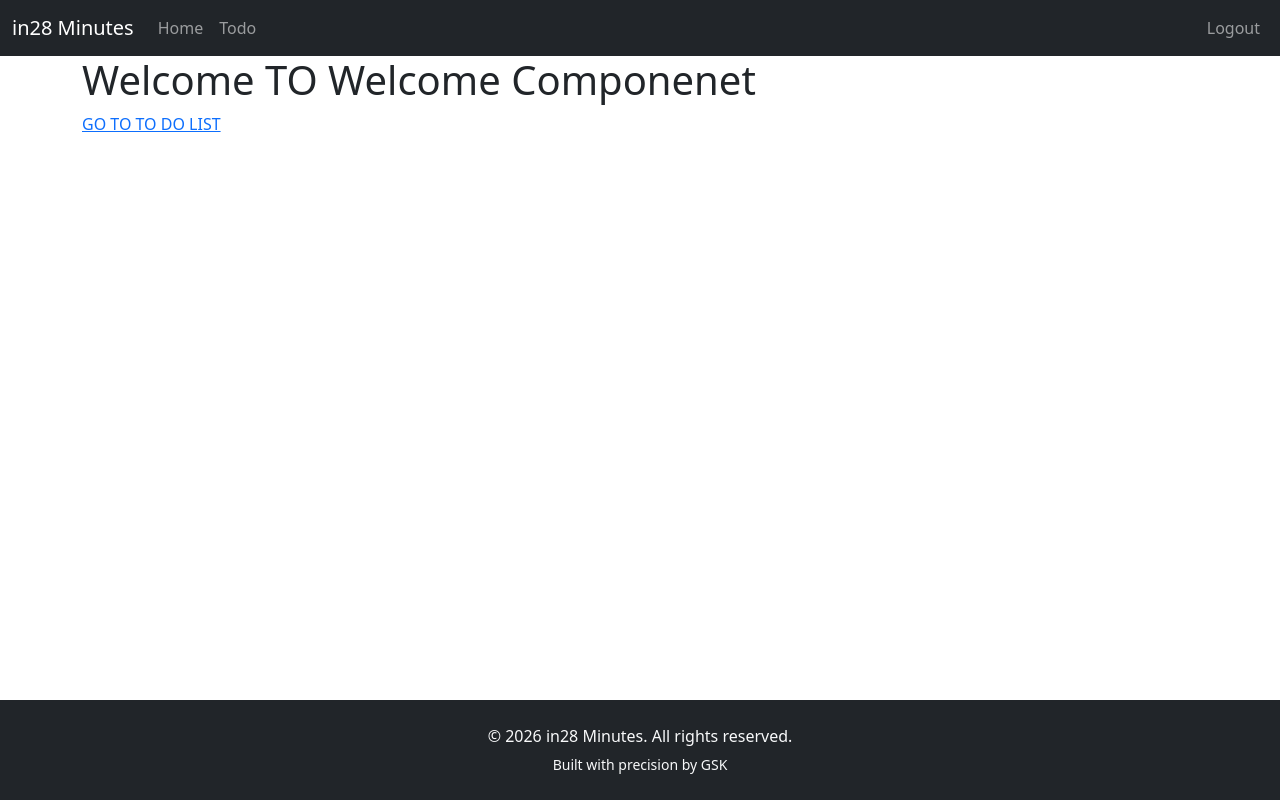
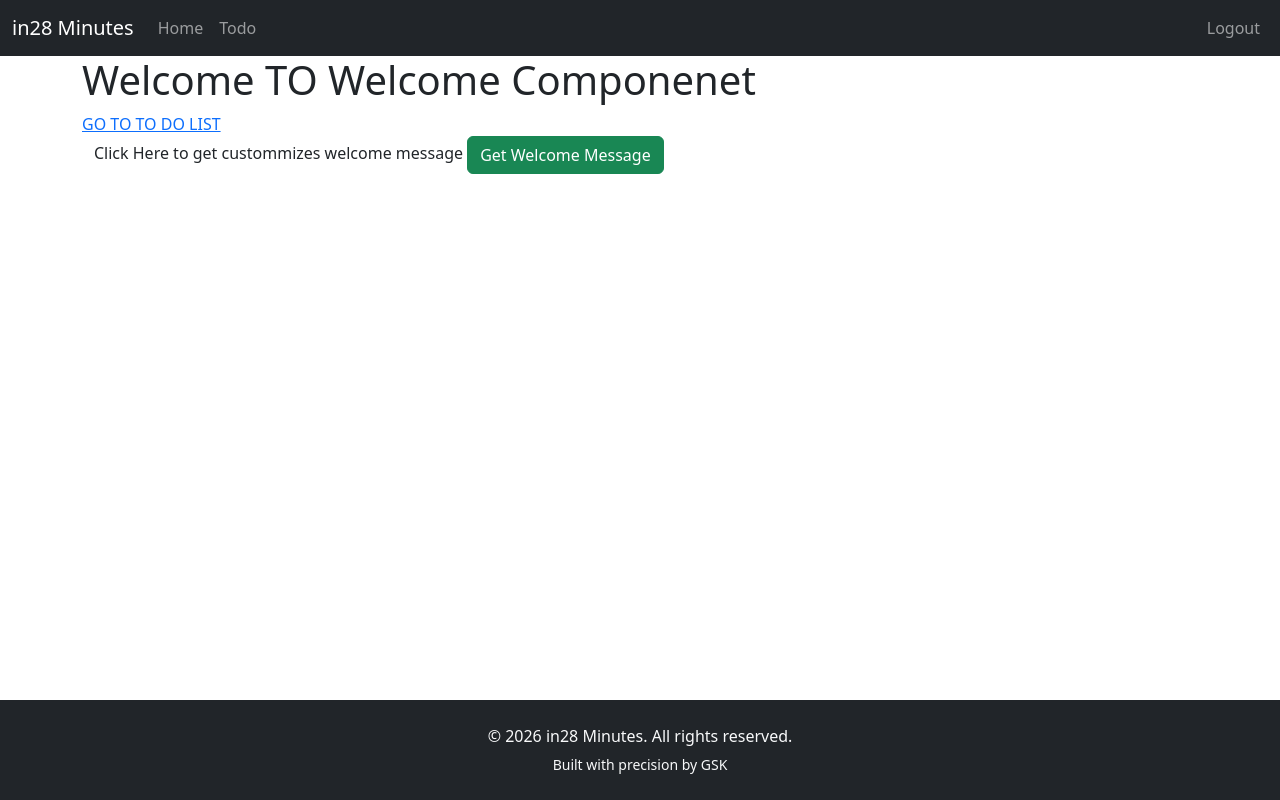
Before and after one commit to gauravsomdattakulkarni/Angular, an Angular app in the folder todo_application/: page /home in a window 1280 px wide. Built offline with nearby package versions, Linux system fonts and the light colour scheme; sample sign-in values are in the browser's storage.

Commit message:
Started Working With Rest APIS , Tried TO Integrate Simple API In Angular For Getting Message

```diff
--- a/todo_application/src/app/app.config.ts
+++ b/todo_application/src/app/app.config.ts
@@ -1,11 +1,13 @@
 import { ApplicationConfig, provideBrowserGlobalErrorListeners } from '@angular/core';
 import { provideRouter } from '@angular/router';
+import { provideHttpClient, withInterceptorsFromDi } from '@angular/common/http';
 
 import { routes } from './app.routes';
 
 export const appConfig: ApplicationConfig = {
   providers: [
     provideBrowserGlobalErrorListeners(),
-    provideRouter(routes)
+    provideRouter(routes),
+    provideHttpClient(withInterceptorsFromDi())
   ]
 };
--- /dev/null
+++ b/todo_application/src/app/service/data/welcome-data.ts
@@ -0,0 +1,25 @@
+import { HttpClient } from '@angular/common/http';
+import { Injectable } from '@angular/core';
+
+export class WelcomeDataResponse
+{
+  constructor(public message: string , public status:boolean){
+
+  }
+}
+
+@Injectable({
+  providedIn: 'root',
+})
+export class WelcomeData {
+
+  constructor(
+    private http: HttpClient
+  ) { }
+
+  getWelcomeMessage() {
+   return this.http.get<WelcomeDataResponse>('http://localhost:8081/hello-world-bean');
+   //this.http.get('http://localhost:8081/hello-world-bean').subscribe();
+  //console.log("Welcome Message From Service Welcome Datas get welcome message function");
+  }
+}
--- a/todo_application/src/app/welcome/welcome.html
+++ b/todo_application/src/app/welcome/welcome.html
@@ -5,3 +5,16 @@
 
 <a routerLink="/todos">GO TO TO DO LIST</a>
 </div>
+
+<div class="container">
+  Click Here to get custommizes welcome message
+  <button class="btn btn-success" (click)="getWelcomeMessage()">
+    Get Welcome Message
+  </button>
+  @if(messageWelcome){
+   <h2>{{messageWelcome}}</h2>
+  }
+  @if(errorMessage){
+    <h3 class="text-danger">{{errorMessage}}</h3>
+  }
+</div>
--- a/todo_application/src/app/welcome/welcome.ts
+++ b/todo_application/src/app/welcome/welcome.ts
@@ -1,6 +1,7 @@
-import { Component, OnInit } from '@angular/core';
+import { Component, OnInit , ChangeDetectorRef } from '@angular/core';
 import {List} from '../list/list';
 import { ActivatedRoute, RouterLink } from '@angular/router';
+import { WelcomeData } from '../service/data/welcome-data';
 
 
 @Component({
@@ -12,8 +13,14 @@ import { ActivatedRoute, RouterLink } from '@angular/router';
 })
 export class Welcome implements OnInit {
   name = "";
+  messageWelcome = "";
+  errorMessage = "";
 
-  constructor(private route: ActivatedRoute) {
+  constructor(
+    private route: ActivatedRoute,
+    private welcomeData: WelcomeData,
+    private changeDetectorRef: ChangeDetectorRef
+  ) {
   }
 
 
@@ -21,7 +28,31 @@ export class Welcome implements OnInit {
     // alert("Welcome Component is loaded");
     console.log(this.route.snapshot.params['name']);
     this.name = this.route.snapshot.params['name'];
+    this.changeDetectorRef.detectChanges();
   }
 
+  getWelcomeMessage(){
+    console.log("Please Wait Getting Message From Welcome Messanger.......");
+    this.welcomeData.getWelcomeMessage().subscribe({
+      next: response => this.handleSuccessfulResponse(response),
+      error: error => this.HandleErrorResponse(error)}
+    );
+  }
 
+  handleSuccessfulResponse(response:any){
+    console.log("Welcome Message From Welcome Message Service Received");
+    console.log(response);
+    console.log("Response Is : " + response.message);
+    console.log("Status Is : " + response.status);
+    this.messageWelcome = response.message;
+    this.changeDetectorRef.detectChanges();
+
+  }
+
+  HandleErrorResponse(error: any) {
+    console.log(error);
+    this.errorMessage = error.error.message;
+    this.changeDetectorRef.detectChanges();
+
+  }
 }
```
Also changed, not shown: 2 other files (tests, documents, lock files or other folders).
